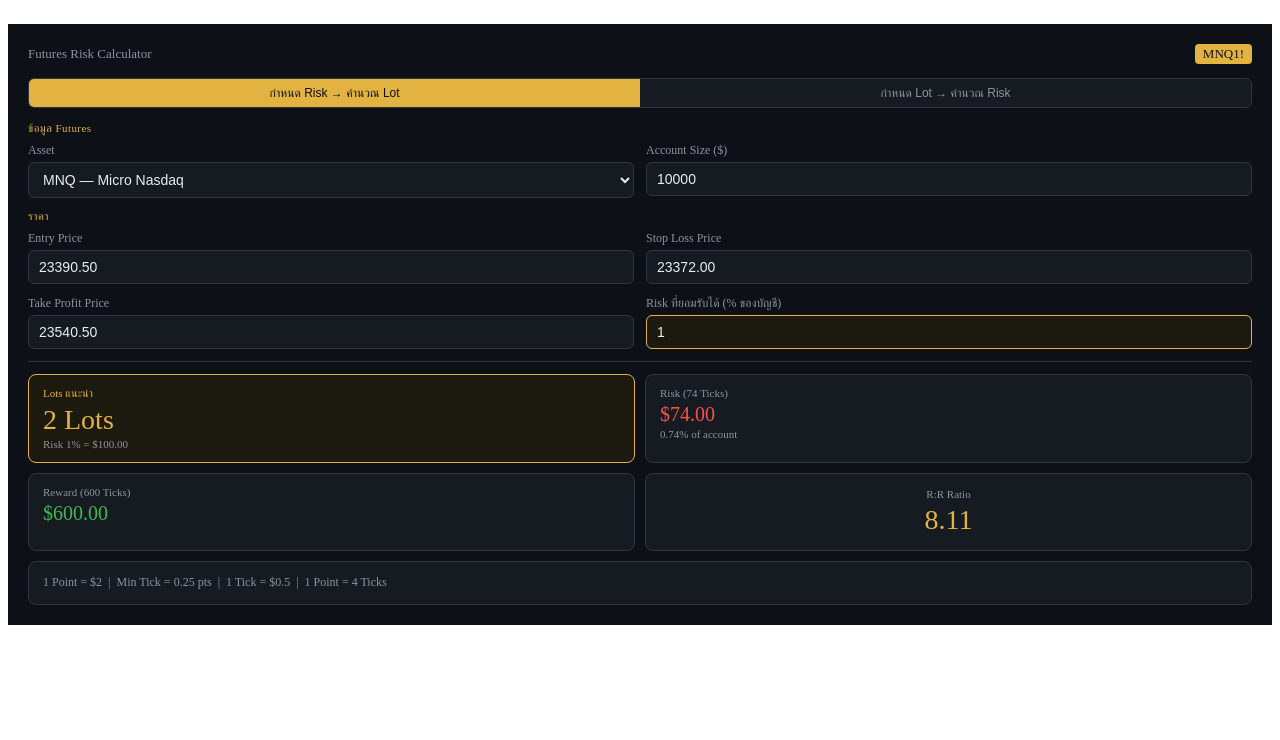
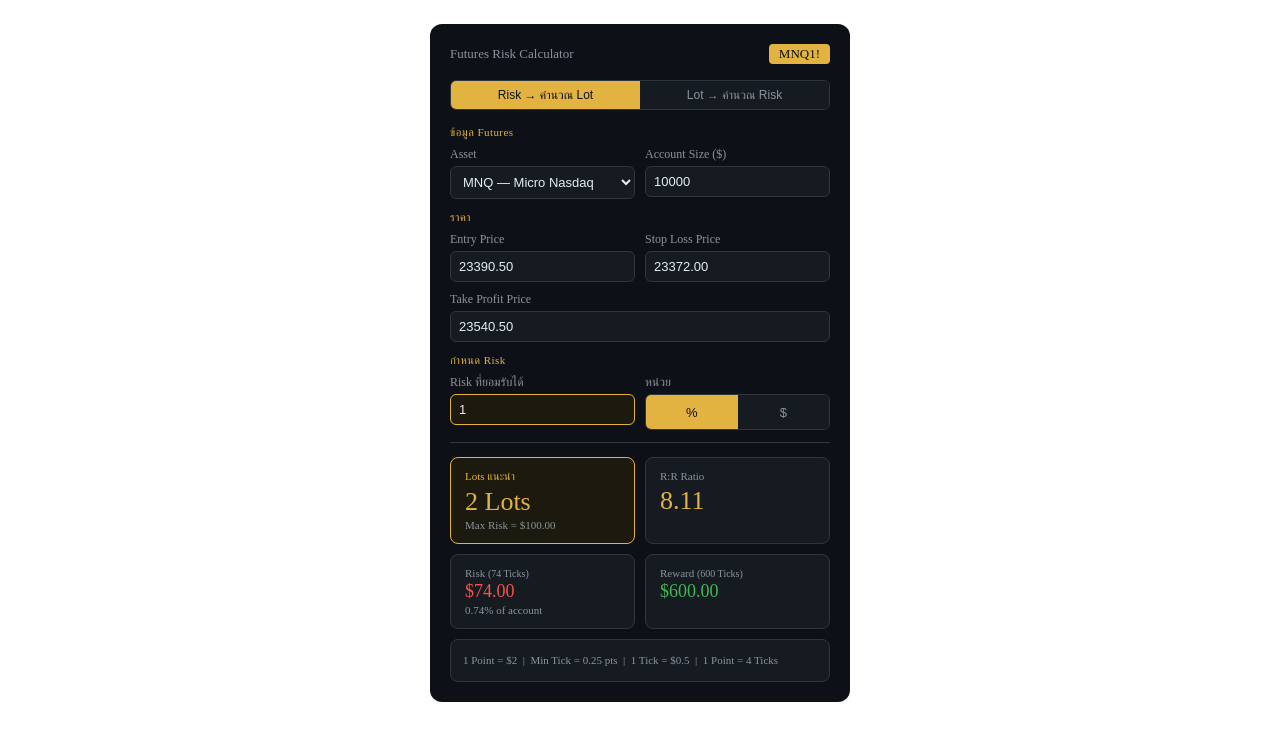
Before and after one commit to o2spaces/RiskCalculator, a plain HTML site: page index.html in a window 1280 px wide. Drawn offline with Linux system fonts and the light colour scheme.

Commit message:
Add files via upload

```diff
--- a/index.html
+++ b/index.html
@@ -1,56 +1,22 @@
 
-<style>
-  .frc { padding: 1rem 0; font-family: var(--font-sans); }
-  .panel { background: #0d1117; border-radius: var(--border-radius-lg); padding: 1.25rem; margin-bottom: 1rem; }
-  .row2 { display: grid; grid-template-columns: 1fr 1fr; gap: 12px; margin-bottom: 12px; }
-  .field label { font-size: 12px; color: #8b949e; margin-bottom: 4px; display: block; }
-  .field select, .field input { width: 100%; background: #161b22; border: 0.5px solid #30363d; color: #e6edf3; border-radius: 6px; padding: 8px 10px; font-size: 14px; box-sizing: border-box; }
-  .field select:focus, .field input:focus { outline: none; border-color: #388bfd; }
-  .field input.highlight { border-color: #e3b341; background: #1c1a0f; }
-  .stat-grid { display: grid; grid-template-columns: 1fr 1fr; gap: 10px; }
-  .stat { background: #161b22; border-radius: 8px; padding: 12px 14px; border: 0.5px solid #30363d; }
-  .stat .slabel { font-size: 11px; color: #8b949e; margin-bottom: 4px; }
-  .stat .sval { font-size: 20px; font-weight: 500; }
-  .stat.featured { border-color: #e3b341; background: #1c1a0f; }
-  .stat.featured .slabel { color: #e3b341; }
-  .stat.featured .sval { font-size: 28px; color: #e3b341; }
-  .red { color: #f85149; }
-  .green { color: #3fb950; }
-  .amber { color: #e3b341; }
-  .cyan { color: #79c0ff; }
-  .white { color: #e6edf3; }
-  .divider { border: none; border-top: 0.5px solid #30363d; margin: 12px 0; }
-  .header-row { display: flex; align-items: center; justify-content: space-between; margin-bottom: 14px; }
-  .title { font-size: 13px; color: #8b949e; }
-  .rr-big { text-align: center; background: #161b22; border-radius: 8px; padding: 14px; border: 0.5px solid #30363d; }
-  .rr-big .rr-label { font-size: 11px; color: #8b949e; margin-bottom: 4px; }
-  .rr-big .rr-val { font-size: 28px; font-weight: 500; color: #e3b341; }
-  .tick-info { font-size: 11px; color: #8b949e; margin-top: 2px; }
-  .warn { color: #f85149; font-size: 11px; margin-top: 4px; }
-  .mode-toggle { display: flex; gap: 0; margin-bottom: 14px; border-radius: 6px; overflow: hidden; border: 0.5px solid #30363d; }
-  .mode-btn { flex: 1; padding: 7px 10px; font-size: 12px; background: #161b22; color: #8b949e; border: none; cursor: pointer; transition: background 0.15s; }
-  .mode-btn.active { background: #e3b341; color: #0d1117; font-weight: 500; }
-  .section-label { font-size: 11px; color: #e3b341; margin-bottom: 8px; letter-spacing: 0.04em; }
-  .info-bar { margin-top: 10px; background: #161b22; border-radius: 8px; padding: 10px 14px; border: 0.5px solid #30363d; font-size: 12px; color: #8b949e; line-height: 1.8; }
-</style>
+<div style="display:flex;justify-content:center;align-items:flex-start;padding:1rem 0;">
+<div style="width:380px;min-width:380px;max-width:380px;background:#0d1117;border-radius:12px;padding:20px;font-family:var(--font-sans);color:#e6edf3;">
 
-<div class="frc">
-  <div class="panel">
-    <div class="header-row">
-      <span class="title">Futures Risk Calculator</span>
-      <span id="asset-badge" style="background:#e3b341;color:#0d1117;border-radius:4px;padding:2px 8px;font-size:13px;font-weight:500;">MNQ1!</span>
+  <div style="display:flex;align-items:center;justify-content:space-between;margin-bottom:16px;">
+    <span style="font-size:13px;color:#8b949e;">Futures Risk Calculator</span>
+    <span id="asset-badge" style="background:#e3b341;color:#0d1117;border-radius:4px;padding:2px 10px;font-size:13px;font-weight:500;">MNQ1!</span>
   </div>
 
-    <div class="mode-toggle">
-      <button class="mode-btn active" onclick="setMode('risk')" id="btn-risk">กำหนด Risk → คำนวณ Lot</button>
-      <button class="mode-btn" onclick="setMode('lot')" id="btn-lot">กำหนด Lot → คำนวณ Risk</button>
+  <div style="display:flex;border-radius:6px;overflow:hidden;border:0.5px solid #30363d;margin-bottom:16px;">
+    <button id="btn-risk" onclick="setMode('risk')" style="flex:1;padding:7px 6px;font-size:12px;background:#e3b341;color:#0d1117;border:none;cursor:pointer;font-weight:500;">Risk → คำนวณ Lot</button>
+    <button id="btn-lot" onclick="setMode('lot')" style="flex:1;padding:7px 6px;font-size:12px;background:#161b22;color:#8b949e;border:none;cursor:pointer;">Lot → คำนวณ Risk</button>
   </div>
 
-    <div class="section-label">ข้อมูล Futures</div>
-    <div class="row2">
-      <div class="field">
-        <label>Asset</label>
-        <select id="asset" onchange="calc()">
+  <div style="font-size:11px;color:#e3b341;margin-bottom:8px;letter-spacing:.04em;">ข้อมูล Futures</div>
+  <div style="display:grid;grid-template-columns:1fr 1fr;gap:10px;margin-bottom:12px;">
+    <div>
+      <div style="font-size:12px;color:#8b949e;margin-bottom:4px;">Asset</div>
+      <select id="asset" onchange="calc()" style="width:100%;background:#161b22;border:0.5px solid #30363d;color:#e6edf3;border-radius:6px;padding:7px 8px;font-size:13px;box-sizing:border-box;">
         <option value="MNQ">MNQ — Micro Nasdaq</option>
         <option value="MES">MES — Micro S&P 500</option>
         <option value="NQ">NQ — Nasdaq-100</option>
@@ -64,69 +30,82 @@
         <option value="6E">6E — Euro FX</option>
       </select>
     </div>
-      <div class="field">
-        <label>Account Size ($)</label>
-        <input type="number" id="acct" value="10000" step="1000" onchange="calc()" oninput="calc()" />
+    <div>
+      <div style="font-size:12px;color:#8b949e;margin-bottom:4px;">Account Size ($)</div>
+      <input type="number" id="acct" value="10000" step="1000" onchange="calc()" oninput="calc()" style="width:100%;background:#161b22;border:0.5px solid #30363d;color:#e6edf3;border-radius:6px;padding:7px 8px;font-size:13px;box-sizing:border-box;" />
     </div>
   </div>
 
-    <div class="section-label">ราคา</div>
-    <div class="row2">
-      <div class="field">
-        <label>Entry Price</label>
-        <input type="number" id="entry" value="23390.50" step="0.25" onchange="calc()" oninput="calc()" />
+  <div style="font-size:11px;color:#e3b341;margin-bottom:8px;letter-spacing:.04em;">ราคา</div>
+  <div style="display:grid;grid-template-columns:1fr 1fr;gap:10px;margin-bottom:10px;">
+    <div>
+      <div style="font-size:12px;color:#8b949e;margin-bottom:4px;">Entry Price</div>
+      <input type="number" id="entry" value="23390.50" step="0.25" onchange="calc()" oninput="calc()" style="width:100%;background:#161b22;border:0.5px solid #30363d;color:#e6edf3;border-radius:6px;padding:7px 8px;font-size:13px;box-sizing:border-box;" />
     </div>
-      <div class="field">
-        <label>Stop Loss Price</label>
-        <input type="number" id="sl" value="23372.00" step="0.25" onchange="calc()" oninput="calc()" />
+    <div>
+      <div style="font-size:12px;color:#8b949e;margin-bottom:4px;">Stop Loss Price</div>
+      <input type="number" id="sl" value="23372.00" step="0.25" onchange="calc()" oninput="calc()" style="width:100%;background:#161b22;border:0.5px solid #30363d;color:#e6edf3;border-radius:6px;padding:7px 8px;font-size:13px;box-sizing:border-box;" />
     </div>
   </div>
-    <div class="row2">
-      <div class="field">
-        <label>Take Profit Price</label>
-        <input type="number" id="tp" value="23540.50" step="0.25" onchange="calc()" oninput="calc()" />
+  <div style="margin-bottom:12px;">
+    <div style="font-size:12px;color:#8b949e;margin-bottom:4px;">Take Profit Price</div>
+    <input type="number" id="tp" value="23540.50" step="0.25" onchange="calc()" oninput="calc()" style="width:100%;background:#161b22;border:0.5px solid #30363d;color:#e6edf3;border-radius:6px;padding:7px 8px;font-size:13px;box-sizing:border-box;" />
   </div>
-      <div class="field" id="field-risk-pct" style="">
-        <label>Risk ที่ยอมรับได้ (% ของบัญชี)</label>
-        <input type="number" id="risk-pct" value="1" step="0.1" min="0.1" max="100" class="highlight" onchange="calc()" oninput="calc()" />
+
+  <div id="section-risk" style="">
+    <div style="font-size:11px;color:#e3b341;margin-bottom:8px;letter-spacing:.04em;">กำหนด Risk</div>
+    <div style="display:grid;grid-template-columns:1fr 1fr;gap:10px;margin-bottom:12px;">
+      <div>
+        <div style="font-size:12px;color:#8b949e;margin-bottom:4px;">Risk ที่ยอมรับได้</div>
+        <input type="number" id="risk-val" value="1" step="0.1" min="0.01" onchange="calc()" oninput="calc()" style="width:100%;background:#1c1a0f;border:0.5px solid #e3b341;color:#e6edf3;border-radius:6px;padding:7px 8px;font-size:13px;box-sizing:border-box;" />
+      </div>
+      <div>
+        <div style="font-size:12px;color:#8b949e;margin-bottom:4px;">หน่วย</div>
+        <div style="display:flex;border-radius:6px;overflow:hidden;border:0.5px solid #30363d;height:34px;">
+          <button id="btn-pct" onclick="setRiskUnit('pct')" style="flex:1;font-size:13px;background:#e3b341;color:#0d1117;border:none;cursor:pointer;font-weight:500;">%</button>
+          <button id="btn-usd" onclick="setRiskUnit('usd')" style="flex:1;font-size:13px;background:#161b22;color:#8b949e;border:none;cursor:pointer;">$</button>
+        </div>
+      </div>
     </div>
   </div>
 
-    <div id="field-lot-row" style="display:none;" class="row2">
-      <div class="field">
-        <label>จำนวน Lot (กำหนดเอง)</label>
-        <input type="number" id="lots-manual" value="3" min="1" max="999" class="highlight" onchange="calc()" oninput="calc()" />
+  <div id="section-lot" style="display:none;">
+    <div style="font-size:11px;color:#e3b341;margin-bottom:8px;letter-spacing:.04em;">กำหนด Lot</div>
+    <div style="margin-bottom:12px;">
+      <div style="font-size:12px;color:#8b949e;margin-bottom:4px;">จำนวน Lot</div>
+      <input type="number" id="lots-manual" value="3" min="1" onchange="calc()" oninput="calc()" style="width:100%;background:#1c1a0f;border:0.5px solid #e3b341;color:#e6edf3;border-radius:6px;padding:7px 8px;font-size:13px;box-sizing:border-box;" />
     </div>
   </div>
 
-    <hr class="divider" />
-
-    <div class="stat-grid">
-      <div class="stat featured" id="main-stat">
-        <div class="slabel" id="main-label">Lots แนะนำ</div>
-        <div class="sval" id="main-val">3</div>
-        <div class="tick-info" id="main-sub"></div>
+  <div style="border-top:0.5px solid #30363d;padding-top:14px;">
+    <div style="display:grid;grid-template-columns:1fr 1fr;gap:10px;margin-bottom:10px;">
+      <div id="main-stat" style="background:#1c1a0f;border-radius:8px;padding:12px 14px;border:0.5px solid #e3b341;">
+        <div id="main-label" style="font-size:11px;color:#e3b341;margin-bottom:4px;">Lots แนะนำ</div>
+        <div id="main-val" style="font-size:26px;font-weight:500;color:#e3b341;">3 Lots</div>
+        <div id="main-sub" style="font-size:11px;color:#8b949e;margin-top:2px;"></div>
       </div>
-      <div class="stat">
-        <div class="slabel">Risk <span id="out-risk-ticks-label" style="color:#8b949e;font-weight:400;font-size:11px;"></span></div>
-        <div class="sval red" id="out-risk">$55.50</div>
-        <div class="tick-info" id="out-risk-pct"></div>
+      <div style="background:#161b22;border-radius:8px;padding:12px 14px;border:0.5px solid #30363d;">
+        <div style="font-size:11px;color:#8b949e;margin-bottom:4px;">R:R Ratio</div>
+        <div id="out-rr" style="font-size:26px;font-weight:500;color:#e3b341;">8.11</div>
       </div>
-      <div class="stat">
-        <div class="slabel">Reward <span id="out-reward-ticks-label" style="color:#8b949e;font-weight:400;font-size:11px;"></span></div>
-        <div class="sval green" id="out-reward">$450.00</div>
     </div>
-      <div class="rr-big">
-        <div class="rr-label">R:R Ratio</div>
-        <div class="rr-val" id="out-rr">8.11</div>
+    <div style="display:grid;grid-template-columns:1fr 1fr;gap:10px;margin-bottom:10px;">
+      <div style="background:#161b22;border-radius:8px;padding:12px 14px;border:0.5px solid #30363d;">
+        <div style="font-size:11px;color:#8b949e;margin-bottom:2px;">Risk <span id="out-risk-ticks-label" style="color:#8b949e;font-size:10px;"></span></div>
+        <div id="out-risk" style="font-size:18px;font-weight:500;color:#f85149;">$55.50</div>
+        <div id="out-risk-pct" style="font-size:11px;color:#8b949e;margin-top:2px;"></div>
+      </div>
+      <div style="background:#161b22;border-radius:8px;padding:12px 14px;border:0.5px solid #30363d;">
+        <div style="font-size:11px;color:#8b949e;margin-bottom:2px;">Reward <span id="out-reward-ticks-label" style="color:#8b949e;font-size:10px;"></span></div>
+        <div id="out-reward" style="font-size:18px;font-weight:500;color:#3fb950;">$450.00</div>
+      </div>
+    </div>
+    <div id="warn-msg" style="display:none;color:#f85149;font-size:11px;margin-bottom:8px;"></div>
+    <div style="background:#161b22;border-radius:8px;padding:10px 12px;border:0.5px solid #30363d;font-size:11px;color:#8b949e;line-height:1.9;">
+      <span id="contract-info"></span>
     </div>
   </div>
 
-    <div id="warn-msg" class="warn" style="display:none;"></div>
-
-    <div class="info-bar">
-      <span id="contract-info"></span>
-    </div>
 </div>
 </div>
 
@@ -145,14 +124,30 @@ const ASSETS = {
   "6E":{ label:"6E1!",  tick:0.00005, tickVal:6.25, pointVal:125000 },
 };
 
-let mode = 'risk'; // 'risk' = กำหนด % risk แล้วคำนวณ lot | 'lot' = กำหนด lot แล้วคำนวณ risk
+let mode = 'risk';
+let riskUnit = 'pct';
 
 function setMode(m) {
   mode = m;
-  document.getElementById('btn-risk').classList.toggle('active', m === 'risk');
-  document.getElementById('btn-lot').classList.toggle('active', m === 'lot');
-  document.getElementById('field-risk-pct').style.display = m === 'risk' ? '' : 'none';
-  document.getElementById('field-lot-row').style.display = m === 'lot' ? '' : 'none';
+  document.getElementById('btn-risk').style.background = m==='risk' ? '#e3b341' : '#161b22';
+  document.getElementById('btn-risk').style.color = m==='risk' ? '#0d1117' : '#8b949e';
+  document.getElementById('btn-risk').style.fontWeight = m==='risk' ? '500' : '400';
+  document.getElementById('btn-lot').style.background = m==='lot' ? '#e3b341' : '#161b22';
+  document.getElementById('btn-lot').style.color = m==='lot' ? '#0d1117' : '#8b949e';
+  document.getElementById('btn-lot').style.fontWeight = m==='lot' ? '500' : '400';
+  document.getElementById('section-risk').style.display = m==='risk' ? '' : 'none';
+  document.getElementById('section-lot').style.display = m==='lot' ? '' : 'none';
+  calc();
+}
+
+function setRiskUnit(u) {
+  riskUnit = u;
+  document.getElementById('btn-pct').style.background = u==='pct' ? '#e3b341' : '#161b22';
+  document.getElementById('btn-pct').style.color = u==='pct' ? '#0d1117' : '#8b949e';
+  document.getElementById('btn-pct').style.fontWeight = u==='pct' ? '500' : '400';
+  document.getElementById('btn-usd').style.background = u==='usd' ? '#e3b341' : '#161b22';
+  document.getElementById('btn-usd').style.color = u==='usd' ? '#0d1117' : '#8b949e';
+  document.getElementById('btn-usd').style.fontWeight = u==='usd' ? '500' : '400';
   calc();
 }
 
@@ -170,48 +165,50 @@ function calc() {
   const rewardPts = Math.abs(tp - entry);
   const riskTicks = Math.round(riskPts / a.tick);
   const rewardTicks = Math.round(rewardPts / a.tick);
-  const riskPerLotPerTick = a.tickVal;
-  const riskPerLot = riskTicks * riskPerLotPerTick;
+  const riskPerLot = riskTicks * a.tickVal;
 
   let lots = 1;
   let warnMsg = '';
 
   if (mode === 'risk') {
-    const riskPct = parseFloat(document.getElementById('risk-pct').value) || 1;
-    const maxRiskDollar = acct * (riskPct / 100);
+    const riskRaw = parseFloat(document.getElementById('risk-val').value) || 1;
+    const maxRiskDollar = riskUnit === 'pct' ? acct * (riskRaw / 100) : riskRaw;
     if (riskPerLot > 0) {
       lots = Math.floor(maxRiskDollar / riskPerLot);
       if (lots < 1) {
         lots = 1;
-        warnMsg = `⚠️ Risk ต่อ 1 Lot = $${riskPerLot.toFixed(2)} เกิน ${riskPct}% ของบัญชี ($${maxRiskDollar.toFixed(2)}) — แนะนำ 1 Lot`;
+        const label = riskUnit === 'pct' ? `${riskRaw}%` : `$${riskRaw}`;
+        warnMsg = `⚠️ Risk ต่อ 1 Lot = $${riskPerLot.toFixed(2)} เกินกว่า ${label} — แสดง 1 Lot`;
       }
     }
-
     document.getElementById('main-label').textContent = 'Lots แนะนำ';
-    document.getElementById('main-val').textContent = lots + ' Lot' + (lots > 1 ? 's' : '');
-    document.getElementById('main-sub').textContent = `Risk ${riskPct}% = $${(acct * riskPct / 100).toFixed(2)}`;
-
+    const riskDollarTarget = riskUnit === 'pct' ? acct * (riskRaw / 100) : riskRaw;
+    document.getElementById('main-sub').textContent = `Max Risk = $${riskDollarTarget.toFixed(2)}`;
   } else {
     lots = parseInt(document.getElementById('lots-manual').value) || 1;
     const riskDollar = riskPerLot * lots;
     const riskPct = acct > 0 ? (riskDollar / acct * 100) : 0;
-
     document.getElementById('main-label').textContent = 'Risk % ของบัญชี';
-    document.getElementById('main-val').textContent = riskPct.toFixed(2) + '%';
     document.getElementById('main-sub').textContent = `${lots} Lot = $${riskDollar.toFixed(2)}`;
   }
 
   const riskDollar = riskPerLot * lots;
   const rewardDollar = rewardTicks * a.tickVal * lots;
   const rr = riskDollar > 0 ? (rewardDollar / riskDollar) : 0;
-  const riskPct2 = acct > 0 ? (riskDollar / acct * 100) : 0;
+  const riskPctOfAcct = acct > 0 ? (riskDollar / acct * 100) : 0;
+
+  if (mode === 'risk') {
+    document.getElementById('main-val').textContent = lots + (lots > 1 ? ' Lots' : ' Lot');
+  } else {
+    document.getElementById('main-val').textContent = riskPctOfAcct.toFixed(2) + '%';
+  }
 
   document.getElementById('out-risk-ticks-label').textContent = riskTicks > 0 ? `(${riskTicks} Ticks)` : '';
   document.getElementById('out-reward-ticks-label').textContent = rewardTicks > 0 ? `(${rewardTicks} Ticks)` : '';
   document.getElementById('out-risk').textContent = '$' + riskDollar.toFixed(2);
   document.getElementById('out-reward').textContent = '$' + rewardDollar.toFixed(2);
   document.getElementById('out-rr').textContent = rr.toFixed(2);
-  document.getElementById('out-risk-pct').textContent = riskPct2.toFixed(2) + '% of account';
+  document.getElementById('out-risk-pct').textContent = riskPctOfAcct.toFixed(2) + '% of account';
 
   const warnEl = document.getElementById('warn-msg');
   if (warnMsg) { warnEl.style.display = ''; warnEl.textContent = warnMsg; }
```
Lines whose indentation alone changed are shown as unchanged.
